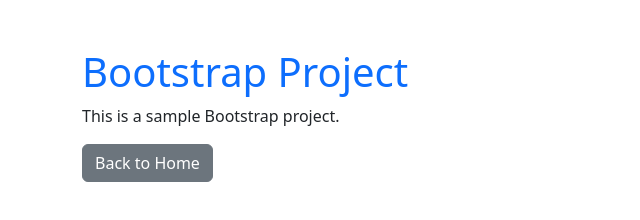
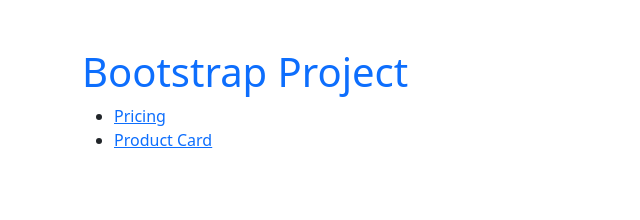
Before and after one commit to Kalyanimuthu/git-bash, a plain HTML site: page bootstrap/index.html in a window 1280 px wide. Shown: the whole page, without its empty margins (0-640 px from the left). Drawn offline with nearby package versions, Linux system fonts and the light colour scheme.

Commit message:
Update index.html

```diff
--- a/bootstrap/index.html
+++ b/bootstrap/index.html
@@ -8,7 +8,9 @@
 </head>
 <body class="container py-5">
   <h1 class="text-primary">Bootstrap Project</h1>
-  <p>This is a sample Bootstrap project.</p>
-  <a href="../index.html" class="btn btn-secondary">Back to Home</a>
+  <ul>
+    <li><a href="pricing.html">Pricing</a></li>
+    <li><a href="product_card.html">Product Card</a></li>
+  </ul>
 </body>
 </html>
```
